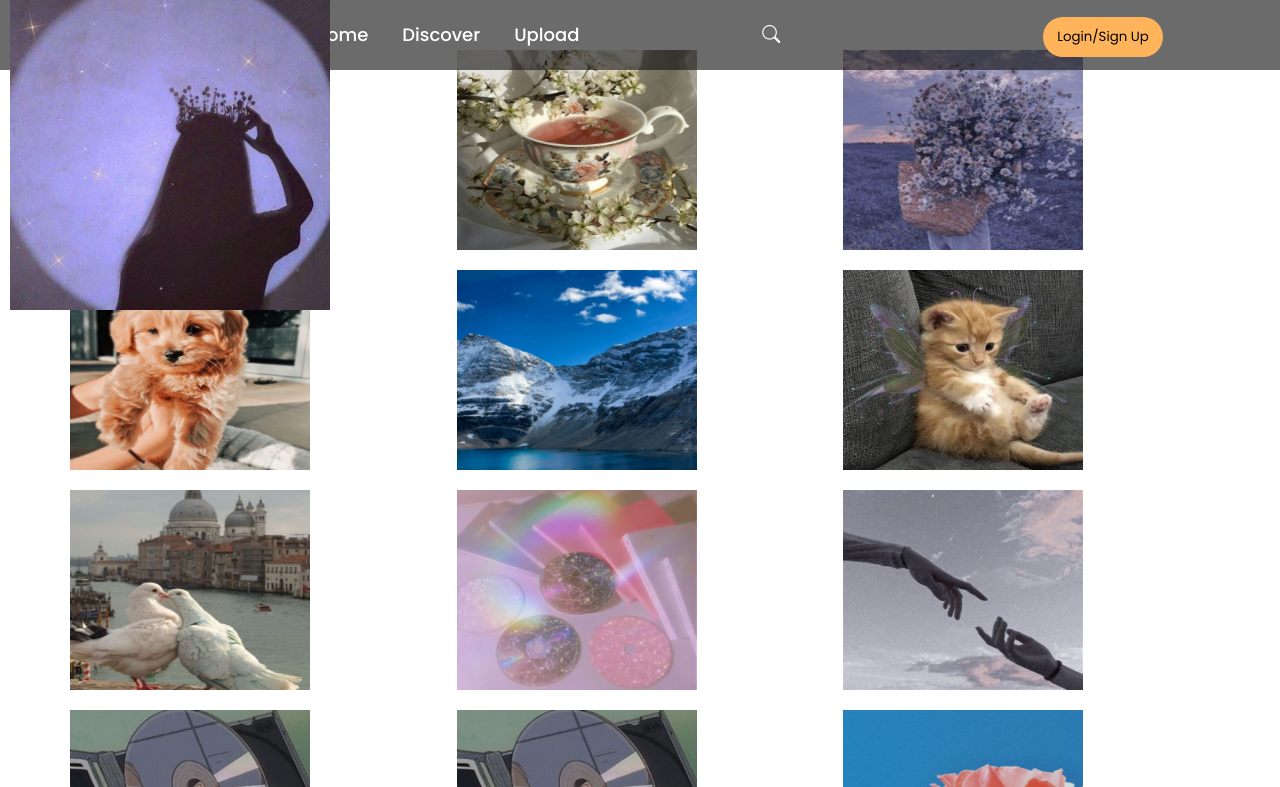
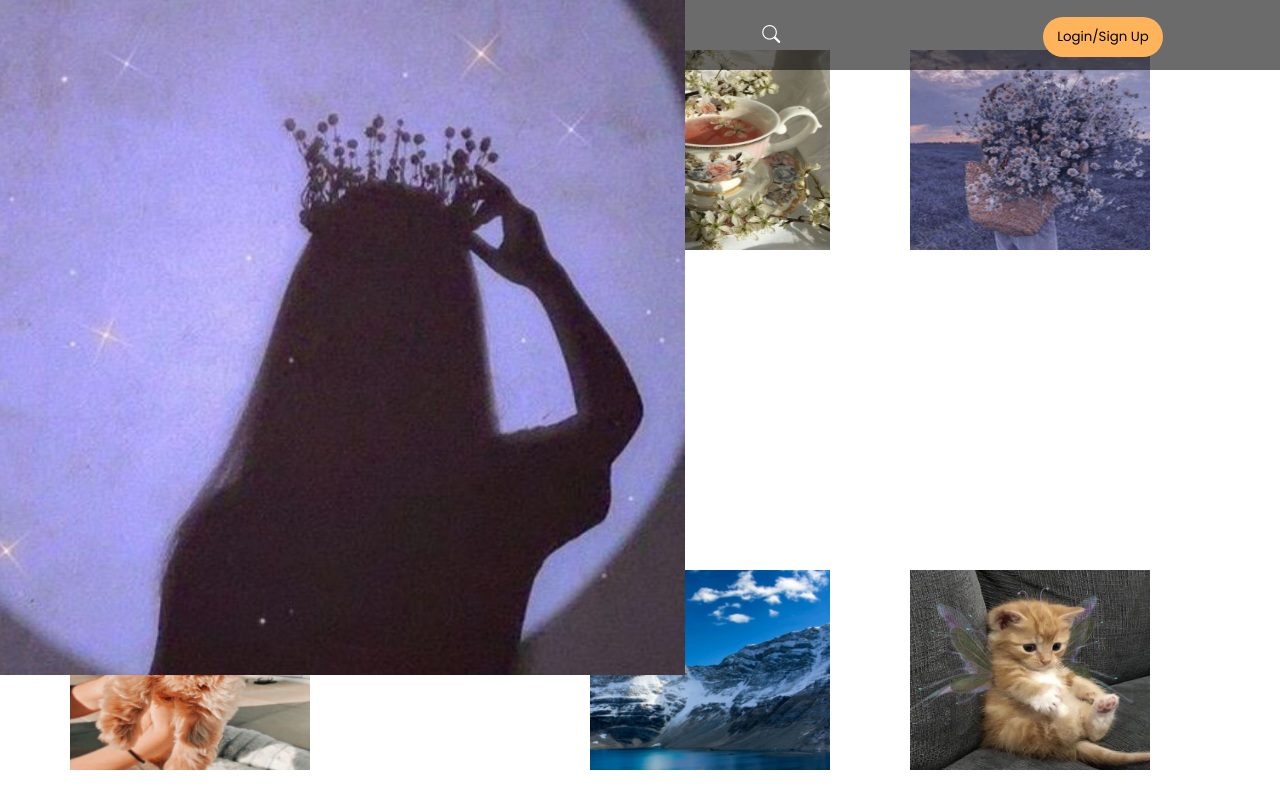
Before and after one commit to Diya-Mariam/Elever-3, a plain HTML site: page first.html in a window 1280 px wide. In both pictures the pointer is over the picture 190 px from the left and 150 px from the top of the page. Shown: the top 787 px of the page. Drawn offline with nearby package versions, Linux system fonts and the light colour scheme.

Commit message:
Update first.css

```diff
--- a/first.css
+++ b/first.css
@@ -312,13 +312,14 @@ img:hover{
 
 }
 
-.thumbnail:hover{
-
-    position: relative;
-    width:200px;
-    height:200px;
-    display: block;
-    z-index: 0;
+.thumbnail:hover {
+    position:relative;
+    top:-25px;
+    left:-35px;
+    width:500px;
+    height:auto;
+    display:block;
+    z-index:999;
 }
 
 /* FOOTER */
```
